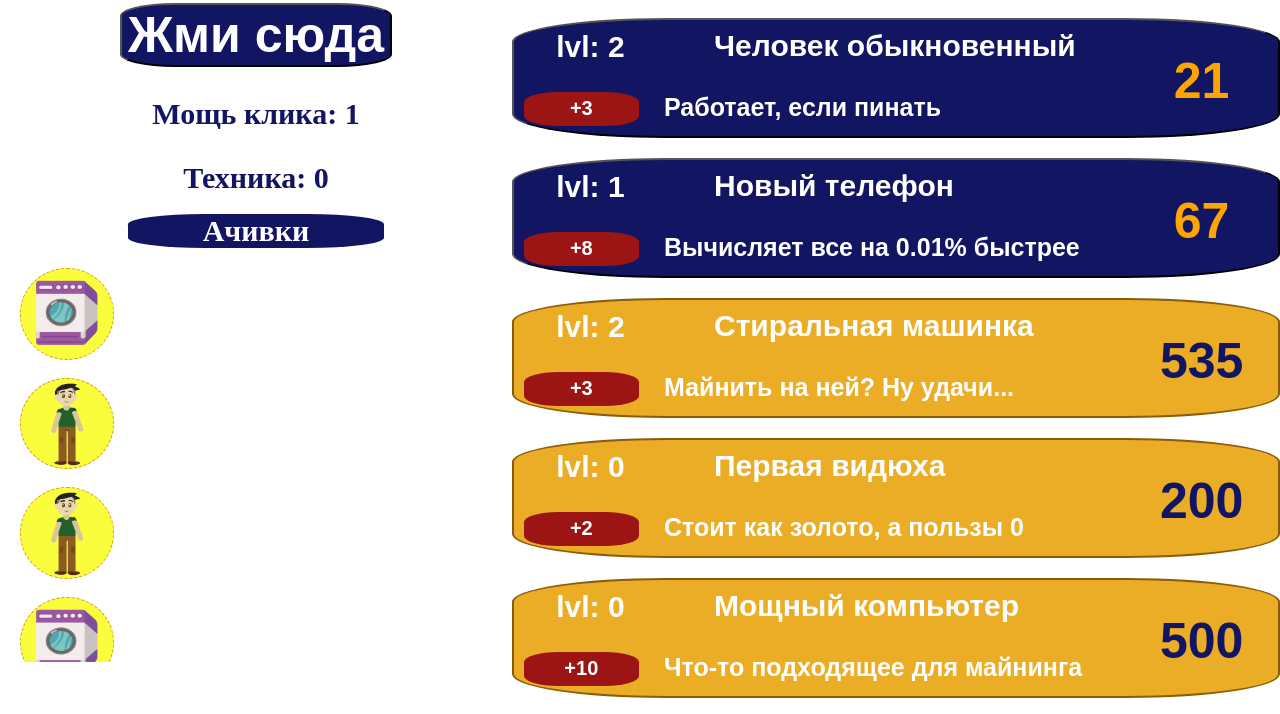
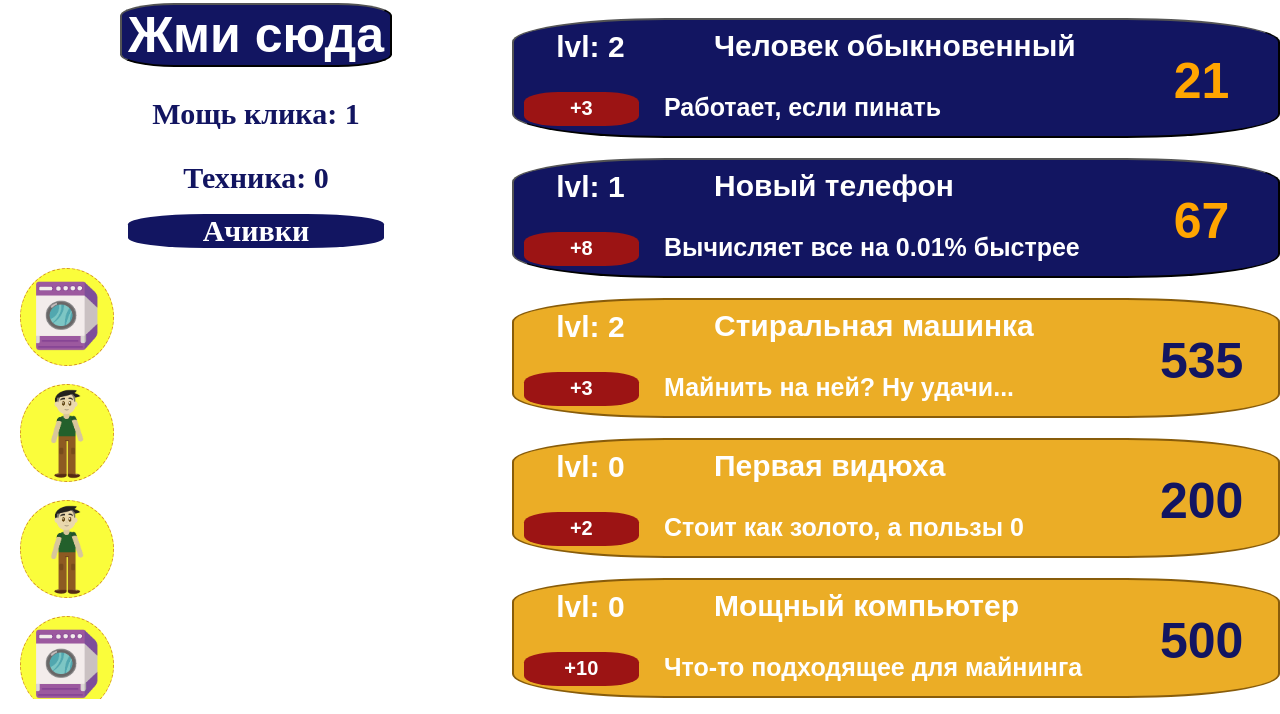
Before and after one commit to KatyaZav/Django, a Django app: template WebDjango/Frontend/templates/index.html in a window 1280 px wide. Shown: the part 119-833 px from the top of the page. Run offline with Django 4.2, Linux system fonts and the light colour scheme; the template is opened without the code that fills it: values that come from a table or form of the project are taken from there, others are empty; data comes from the database, SQL or seed files in the repository; both versions use the stored data as it was after the commit.

Commit message:
Чутка для красоты

```diff
--- a/WebDjango/Frontend/static/css/index.css
+++ b/WebDjango/Frontend/static/css/index.css
@@ -165,8 +165,9 @@ aside{
     float:left;
     display: block;
     width: 40%;
-    height: 56%;
+    height: 60%;
 
+    padding-bottom:5px;
     margin-top:0px;
 }
 
```
Also changed, not shown: WebDjango/db.sqlite3, 1 other file.
